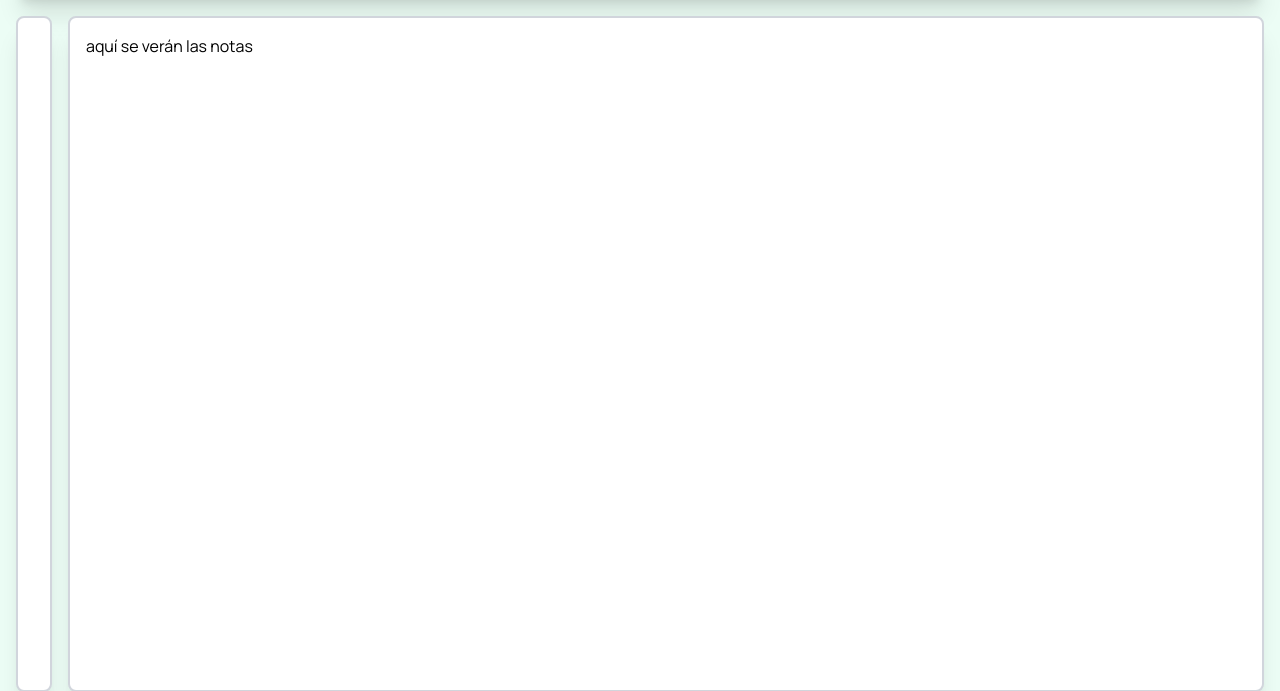
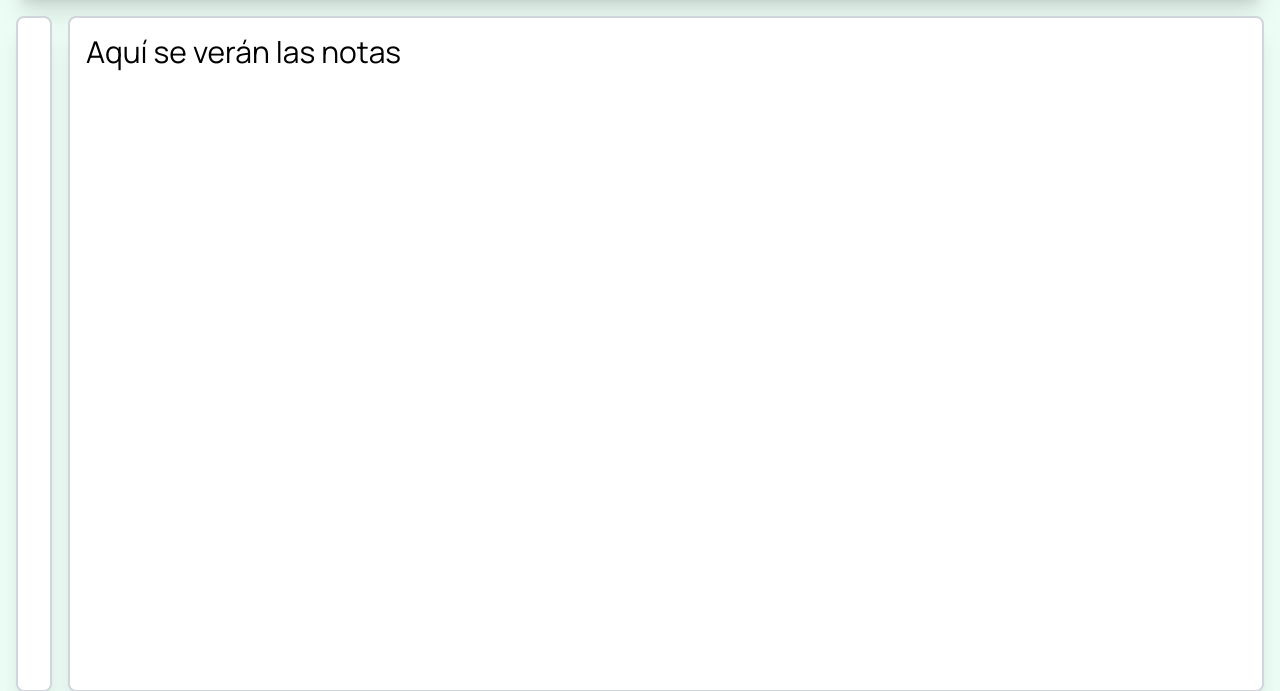
Before and after one commit to CToph02/alenkura, a Django app: template alenkuraWeb/templates/notas.html in a window 1280 px wide. Shown: the part 92-783 px from the top of the page. Run offline with Django 5.2, Linux system fonts and the light colour scheme; the template is opened without the code that fills it, so the values that code supplies are empty.

Commit message:
CToph02: se modificó plantilla notas

```diff
--- a/alenkuraWeb/templates/notas.html
+++ b/alenkuraWeb/templates/notas.html
@@ -1,5 +1,7 @@
 {% extends './base/base.html' %}
 {% block title %}index{% endblock %}
 {% block content %}
-<h1>aquí se verán las notas</h1>
+<div class="flex gap-4">
+    <p class="text-3xl">Aquí se verán las notas</p>
+</div>
 {% endblock %}
```
